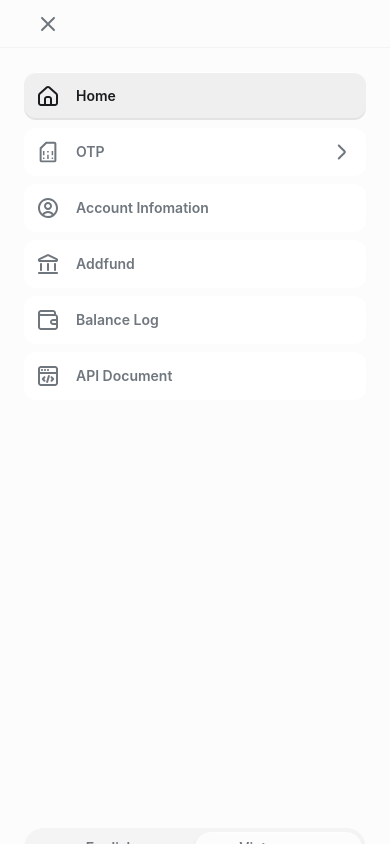
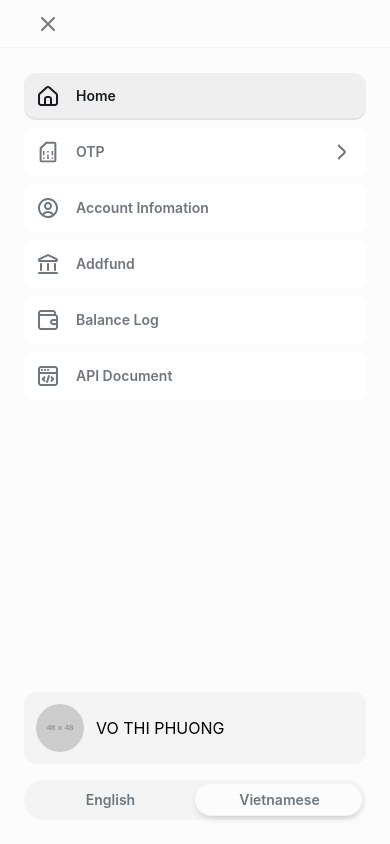
Before and after one commit to duonghoangdung/duonghoangdung.github.io, a React (Create React App) app: page / in a window 390 px wide. Both pictures are taken after a click on the button 48 px from the left and 24 px from the top of the page. Shown: the top 844 px of the page. Built offline with nearby package versions, Linux system fonts and the light colour scheme.

Commit message:
user menu update

```diff
--- a/src/components/Sidebar.tsx
+++ b/src/components/Sidebar.tsx
@@ -59,7 +59,7 @@ const Sidebar:React.FC<Props> = ({isMenuActive, onMenuToggle, ...props}) => {
 			timeout={300}
 			classNames="slide-x"
 		>
-			<div className={`${ !isMenuActive && 'hidden'} md:flex flex-col bg-[#fcfcfc] fixed top-0 left-0 z-50 h-full w-full md:w-80`} {...props}>
+			<div className={`${ isMenuActive ? 'flex' : 'hidden'} md:flex flex-col bg-[#fcfcfc] fixed top-0 left-0 z-50 h-full w-full md:w-80`} {...props}>
 				<div className="md:hidden px-6 shadow-[inset_0_-1px_0_#f4f4f4]">
 					<button className="flex items-center justify-center text-[#6f767e] p-3" onClick={() => onMenuToggle?.()}>
 						<SVGIcon name="close" w={24} h={24} />
@@ -79,6 +79,12 @@ const Sidebar:React.FC<Props> = ({isMenuActive, onMenuToggle, ...props}) => {
 					</div>
 					{menu && <SidebarMenu menu={menu} />}
 					<div className="mt-auto mb-0">
+						<div className="flex items-center md:hidden p-3 bg-[#f4f4f4] rounded-xl mb-4">
+							<div className="mr-3">
+								<img src="//via.placeholder.com/48x48.png" alt="" className="rounded-full w-12 h-12 object-cover"/>
+							</div>
+							<div>VO THI PHUONG</div>
+						</div>
 						<SwitchBox />
 					</div>
 				</div>
```
